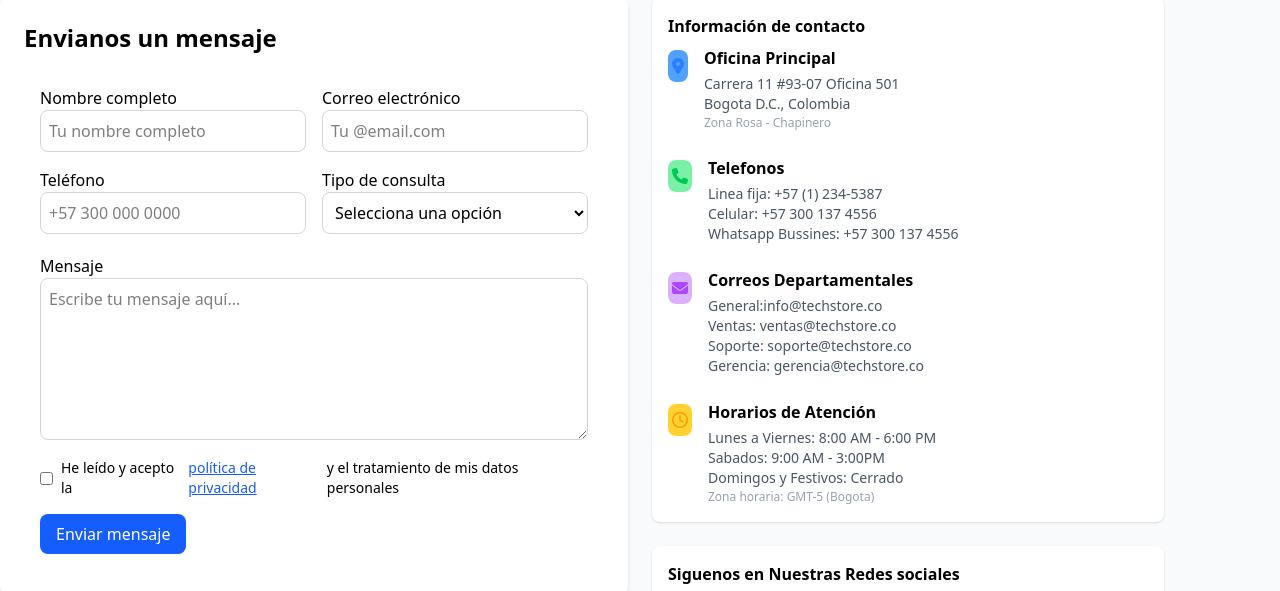
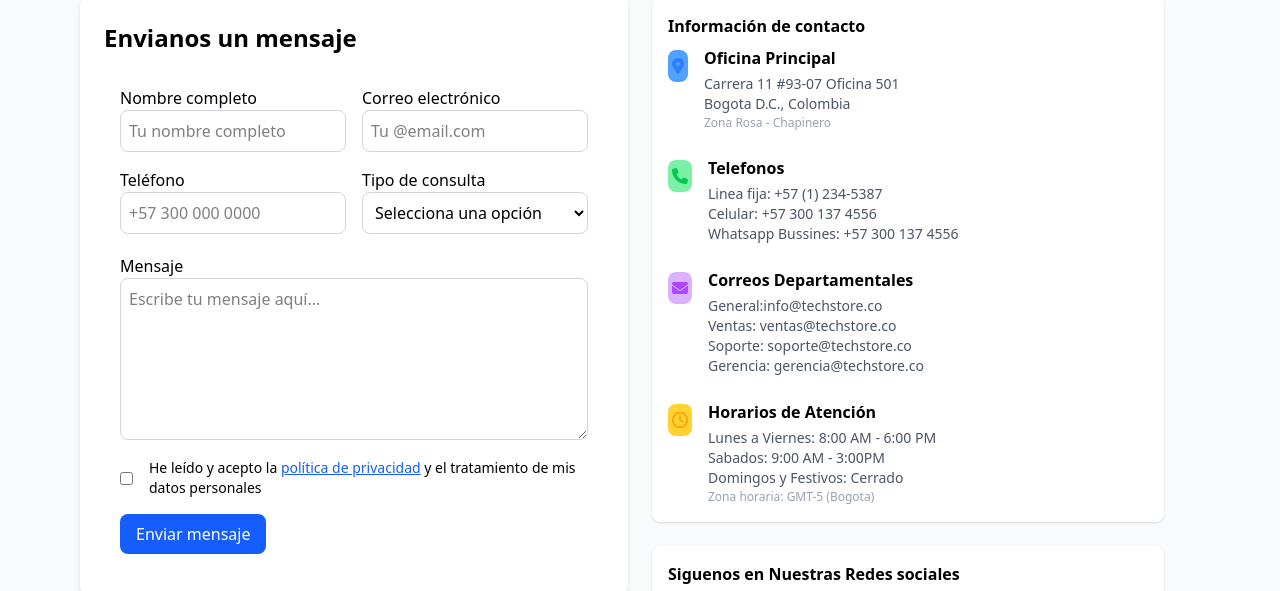
Before and after one commit to jhon170920/ecomerce, a website: page src/pages/contactenos.html in a window 1280 px wide. Shown: the part 118-709 px from the top of the page. Drawn offline with Linux system fonts and the light colour scheme.

Commit message:
cambios frontend contactenos.html

```diff
--- a/src/pages/contactenos.html
+++ b/src/pages/contactenos.html
@@ -38,7 +38,7 @@
                         Categorias
                         <span class="absolute -bottom-1 left-0 w-0 h-0.5 bg-blue-600 transition-all duration-200 group-hover:w-full"></span>
                     </a>
-                    <a href="#" class="text-gray-700 hover:text-blue-600 font-medium transition-colors duration-200 relative group">
+                    <a href="./contactenos.html" class="text-gray-700 hover:text-blue-600 font-medium transition-colors duration-200 relative group">
                         Contactos
                         <span class="absolute -bottom-1 left-0 w-0 h-0.5 bg-blue-600 transition-all duration-200 group-hover:w-full"></span>
                     </a>
@@ -68,7 +68,7 @@
         <h1 class="text-4xl text-center mt-2">Contactenos</h1>
 
         <!-- Grid: left = formulario (2 cols), right = secciones adicionales (1 col) -->
-        <div class="grid grid-cols-1 md:grid-cols-2 gap-6 mt-6">
+        <div class="grid grid-cols-1 md:grid-cols-2 gap-6 mt-6 mx-auto max-w-6xl px-4">
             <!-- LEFT: Contact form (ocupa 2 columnas en md+) -->
             <div class="sm:w-full mx-auto md:col-span-1 lg:col-span-1">
                 <section id="contactenos-section" class="bg-white border-px border-gray-300 p-6 rounded-lg shadow-md">
@@ -103,9 +103,12 @@
                                 <p>Mensaje</p>
                                 <textarea name="mensaje" id="mensaje" placeholder="Escribe tu mensaje aquí..." required rows="6" class="border border-gray-300 p-2 rounded-lg resize-y w-full"></textarea>
                             </label>
-                            <p class="mt-3 text-sm">
-                                <label class="inline-flex items-center"><input type="checkbox" class="mr-2">He leído y acepto la <a href="#" class="text-blue-600 underline ml-0.5 mr-0.5"> política de privacidad </a> y el tratamiento de mis datos personales</label>
-                            </p>
+                            <div class="mt-3">
+                                <label class="flex items-center text-sm gap-2">
+                                    <input type="checkbox" class="mr-2">
+                                    <span>He leído y acepto la <a href="#" class="text-blue-600 underline">política de privacidad</a> y el tratamiento de mis datos personales</span>
+                                </label>
+                            </div>
                             <div class="mt-4">
                                 <button type="submit" class="bg-blue-600 text-white px-4 py-2 rounded-lg hover:bg-blue-700 transition">Enviar mensaje</button>
                             </div>
```
Also changed, not shown: src/style/output.css.
